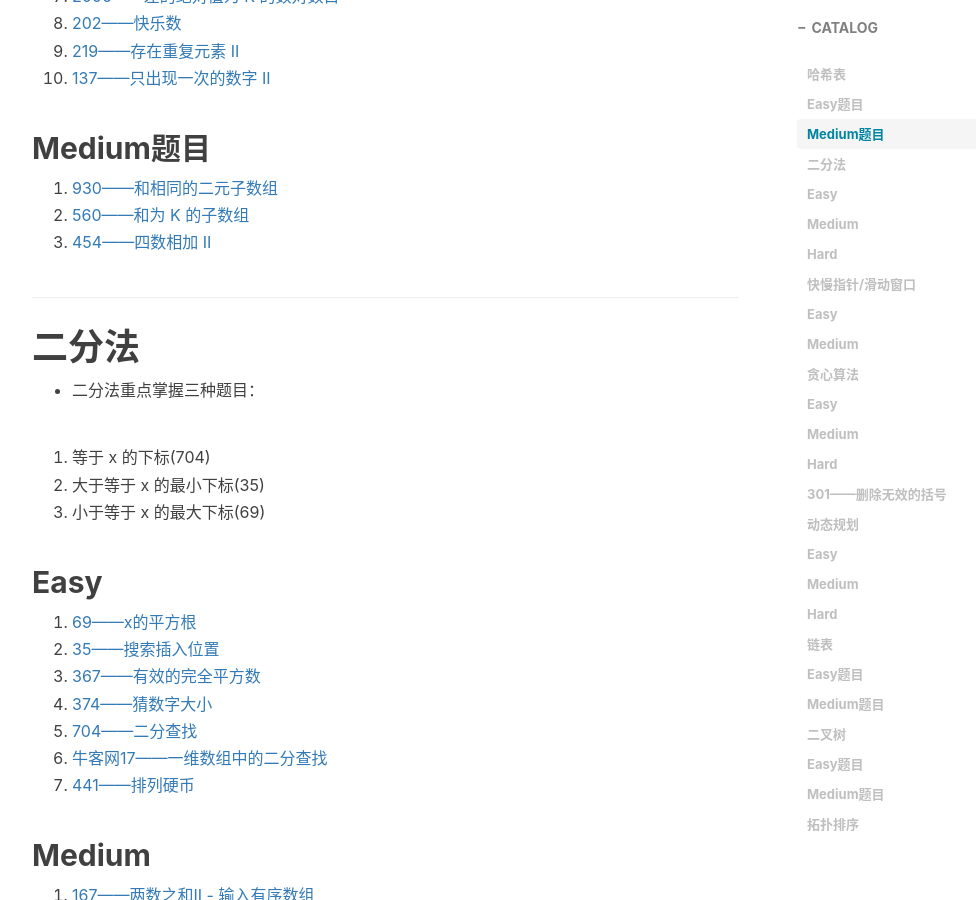
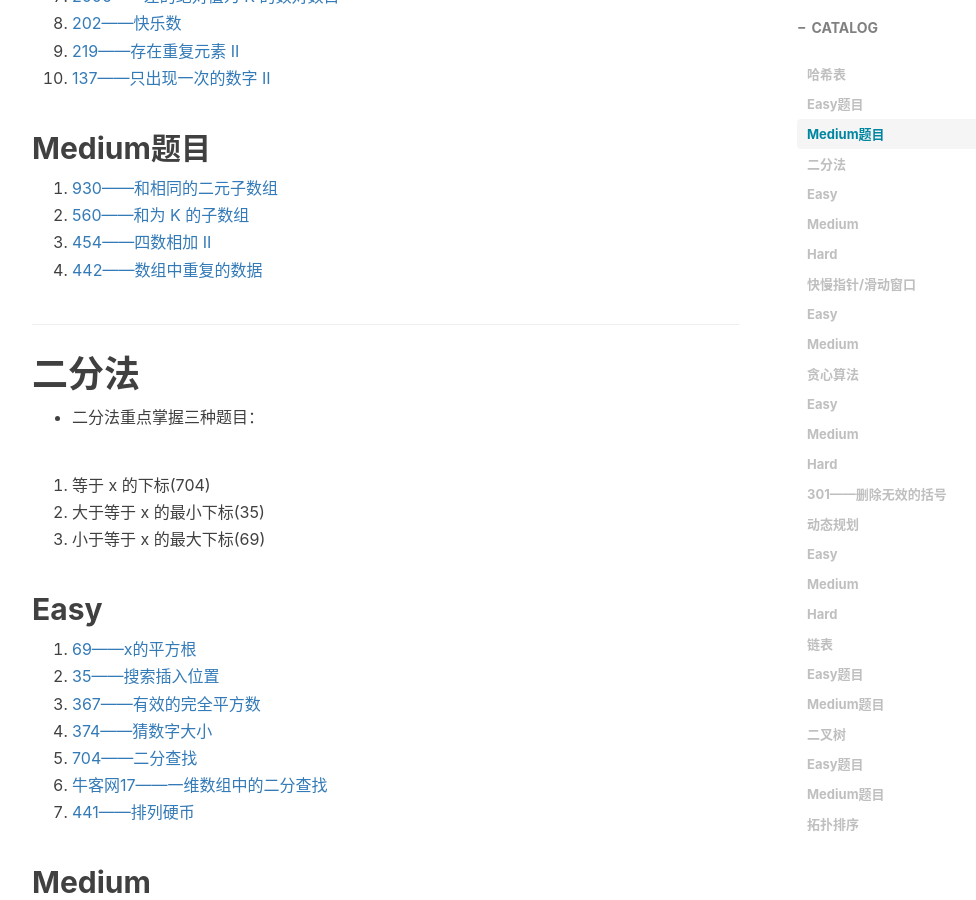
Before and after one commit to xie96808/xie96808.github.io, a Jekyll site: the page built from _posts/2022-05-22-刷题分类!.md, in a window 1280 px wide and 900 px high, scrolled down 1208 px. Shown: the whole window, without its empty margins (233-1209 px from the left). Built offline with Jekyll 4.4.1, drawn with Linux system fonts in a browser that asks for light colours; nearby versions of some CDN libraries; comment, search, counter and statistics services are not loaded.

Commit message:
Update 2022-05-22-刷题分类!.md

```diff
--- a/_posts/2022-05-22-刷题分类!.md
+++ b/_posts/2022-05-22-刷题分类!.md
@@ -51,6 +51,7 @@ tags:								#标签
 1. [930——和相同的二元子数组](https://leetcode.cn/problems/binary-subarrays-with-sum/)
 2. [560——和为 K 的子数组](https://leetcode.cn/problems/subarray-sum-equals-k/)
 3. [454——四数相加 II](https://leetcode.cn/problems/4sum-ii/)
+4. [442——数组中重复的数据](https://leetcode.cn/problems/find-all-duplicates-in-an-array/)
 
 -------------
 
```
